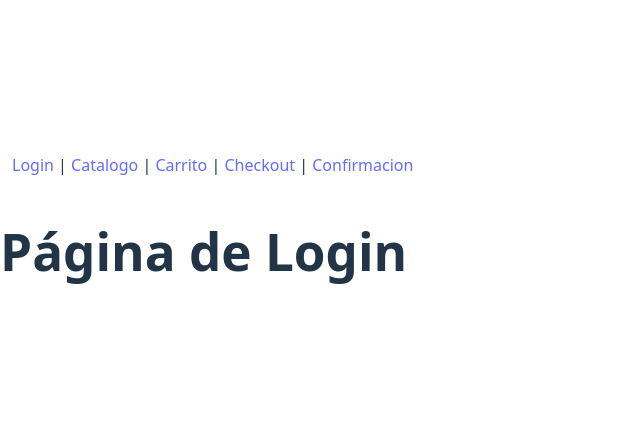
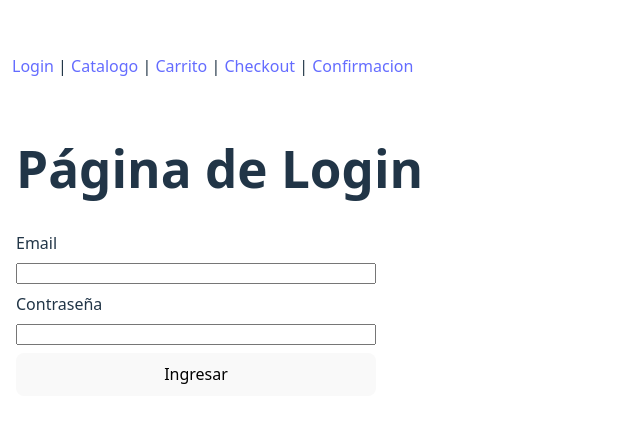
Before and after one commit to lucianocastr/proyEcomerceTest, a React (Vite) app: page /login in a window 1280 px wide. Shown: the part 173-596 px from the top of the page, without its empty margins (0-640 px from the left). Built offline with nearby package versions, Linux system fonts and the light colour scheme.

Commit message:
feat: fixtures (usuarios, productos) y login básico con testids

```diff
--- /dev/null
+++ b/src/data/productos.json
@@ -0,0 +1,6 @@
+[
+  { "id": 1, "nombre": "Entrada General",      "precio": 15000, "stock": 20 },
+  { "id": 2, "nombre": "Entrada VIP",          "precio": 30000, "stock": 8  },
+  { "id": 3, "nombre": "Abono 2 días",         "precio": 45000, "stock": 5  },
+  { "id": 4, "nombre": "Estacionamiento",      "precio": 8000,  "stock": 50 }
+]
--- /dev/null
+++ b/src/data/usuarios.json
@@ -0,0 +1,4 @@
+[
+  { "email": "user@test.com",  "password": "123456",   "nombre": "Ariel" },
+  { "email": "admin@test.com", "password": "admin123", "nombre": "Admin" }
+]
--- a/src/pages/Login.jsx
+++ b/src/pages/Login.jsx
@@ -1,3 +1,63 @@
+import { useState } from "react";
+import { useNavigate } from "react-router-dom";
+import usuarios from "../data/usuarios.json";
+
 export default function Login() {
-  return <h1 data-testid="login-page">Página de Login</h1>;
+  const [email, setEmail] = useState("");
+  const [password, setPassword] = useState("");
+  const [error, setError] = useState("");
+  const navigate = useNavigate();
+
+  const handleSubmit = (e) => {
+    e.preventDefault();
+    setError("");
+
+    const found = usuarios.find(
+      (u) => u.email === email.trim() && u.password === password
+    );
+
+    if (found) {
+      // sesión mínima para futuras pantallas
+      localStorage.setItem("sessionUser", JSON.stringify({ email: found.email, nombre: found.nombre }));
+      navigate("/catalogo");
+    } else {
+      setError("Credenciales inválidas");
+    }
+  };
+
+  return (
+    <div style={{ padding: 16 }}>
+      <h1 data-testid="login-page">Página de Login</h1>
+
+      <form onSubmit={handleSubmit} data-testid="login-form" style={{ display: "grid", gap: 8, maxWidth: 360 }}>
+        <label htmlFor="email">Email</label>
+        <input
+          id="email"
+          data-testid="input-email"
+          type="email"
+          value={email}
+          onChange={(e) => setEmail(e.target.value)}
+          required
+        />
+
+        <label htmlFor="password">Contraseña</label>
+        <input
+          id="password"
+          data-testid="input-password"
+          type="password"
+          value={password}
+          onChange={(e) => setPassword(e.target.value)}
+          required
+        />
+
+        <button type="submit" data-testid="btn-login">Ingresar</button>
+      </form>
+
+      {error && (
+        <p data-testid="login-error" style={{ color: "tomato", marginTop: 8 }}>
+          {error}
+        </p>
+      )}
+    </div>
+  );
 }
```
